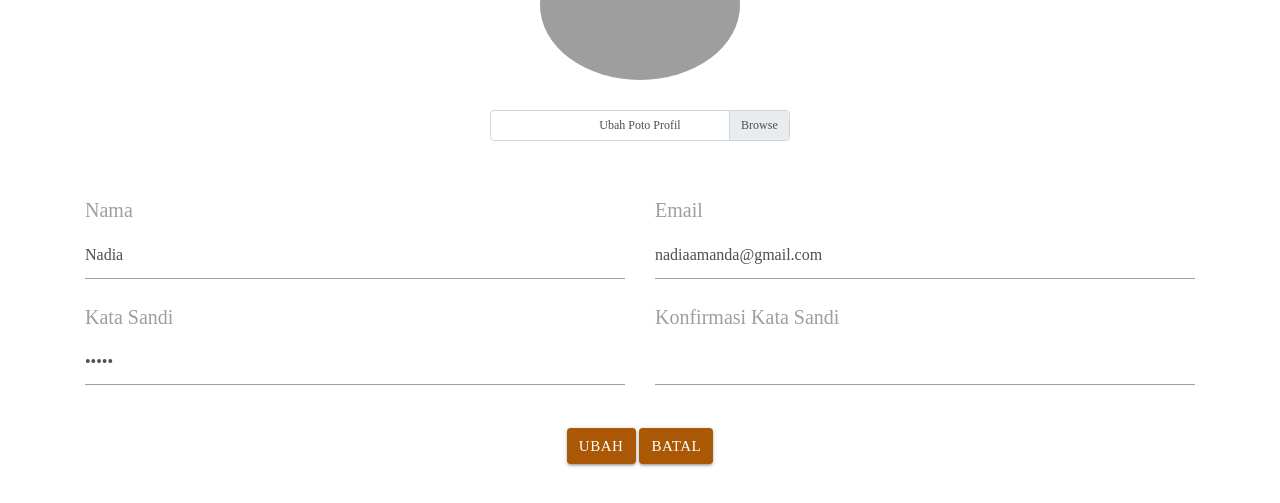
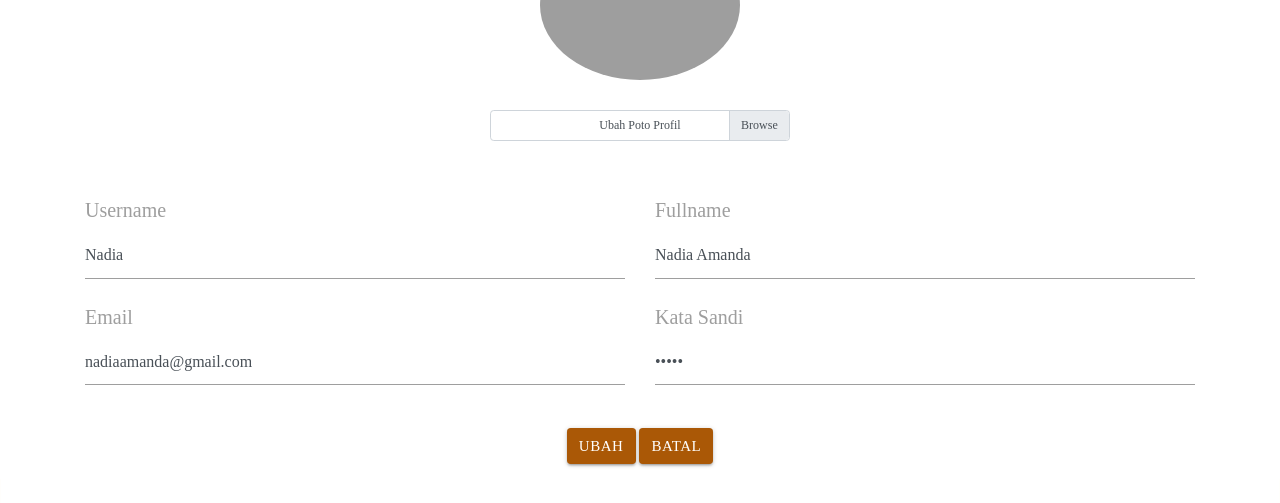
Before and after one commit to nadiaamanda-22/mamamiaplanner, a CodeIgniter app: page /mamamiaplanner/profile/pengaturan in a window 1280 px wide. Shown: the part 258-761 px from the top of the page. Run offline with CodeIgniter, Linux system fonts and the light colour scheme; some libraries are stand-ins or nearby versions; some web fonts are replaced; grey boxes are pictures that could not be loaded.

Commit message:
profil user

```diff
--- a/application/views/frontend/profile/pengaturan.php
+++ b/application/views/frontend/profile/pengaturan.php
@@ -26,23 +26,23 @@
    <form action="" method="Post">
       <div class="row ">
          <div class="col-md-6  mb-3">
-            <label for="name" style="font-size: 20px;">Nama</label>
-            <input type="text" class="form-control" id="name" name="name" value="Nadia" required>
+            <label for="username" style="font-size: 20px;">Username</label>
+            <input type="text" class="form-control" id="username" name="username" value="Nadia" required>
          </div>
 
          <div class="col-md-6  mb-3">
-            <label for="email" style="font-size: 20px;">Email</label>
-            <input type="text" class="form-control" id="email" name="email" value="nadiaamanda@gmail.com" required>
+            <label for="full_name" style="font-size: 20px;">Fullname</label>
+            <input type="text" class="form-control" id="full_name" name="full_name" value="Nadia Amanda" required>
          </div>
 
          <div class="col-md-6  mb-3">
-            <label for="pass1" style="font-size: 20px;">Kata Sandi</label>
-            <input type="password" class="form-control" id="pass1" name="pass1" value="12345" required>
+            <label for="email_user" style="font-size: 20px;">Email</label>
+            <input type="text" class="form-control" id="email_user" name="email_user" value="nadiaamanda@gmail.com" required>
          </div>
 
          <div class="col-md-6  mb-3">
-            <label for="pass2" style="font-size: 20px;">Konfirmasi Kata Sandi</label>
-            <input type="password" class="form-control" id="pass2" name="pass2" required>
+            <label for="password_user" style="font-size: 20px;">Kata Sandi</label>
+            <input type="password" class="form-control" id="password_user" name="password_user" value="12345" required>
          </div>
       </div>
 
```
